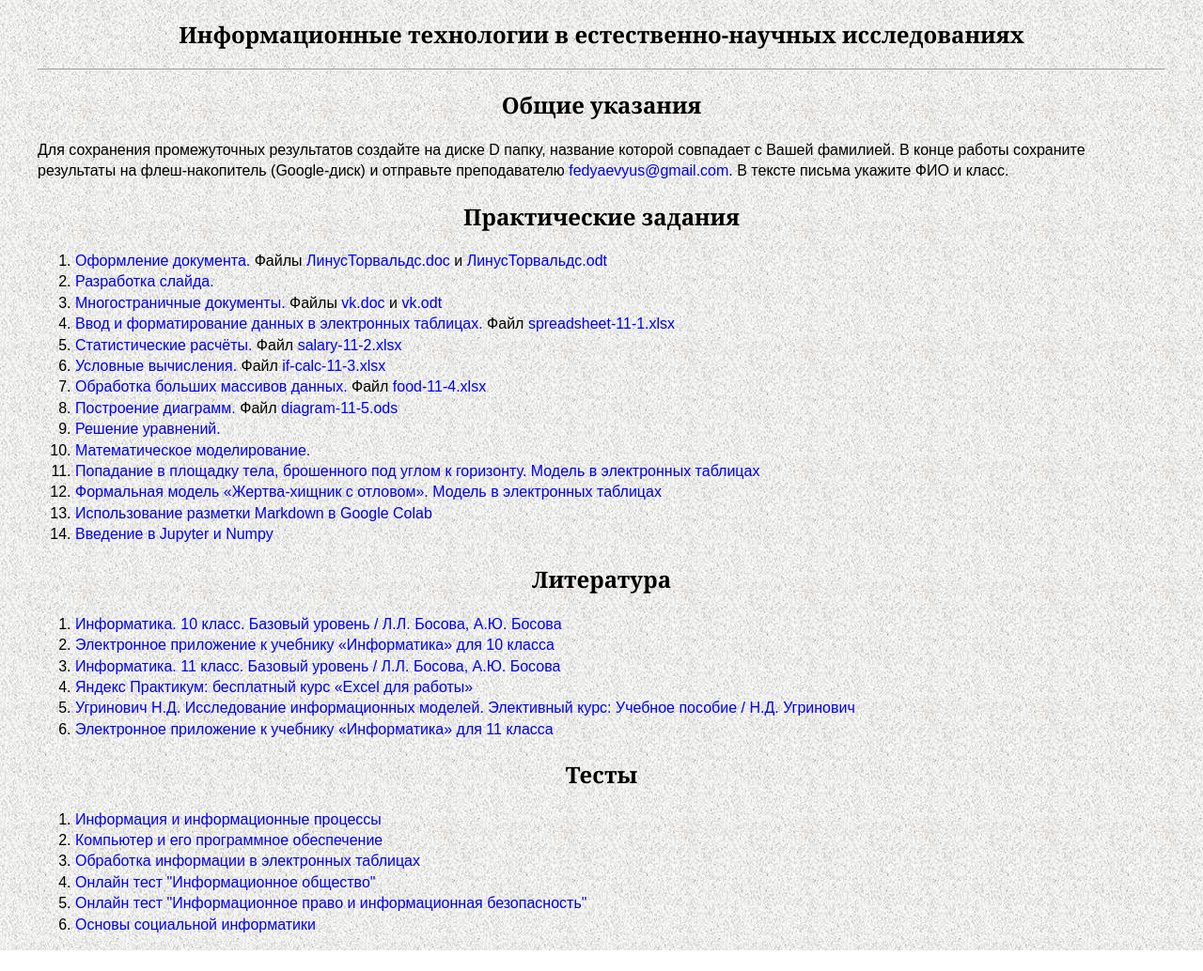
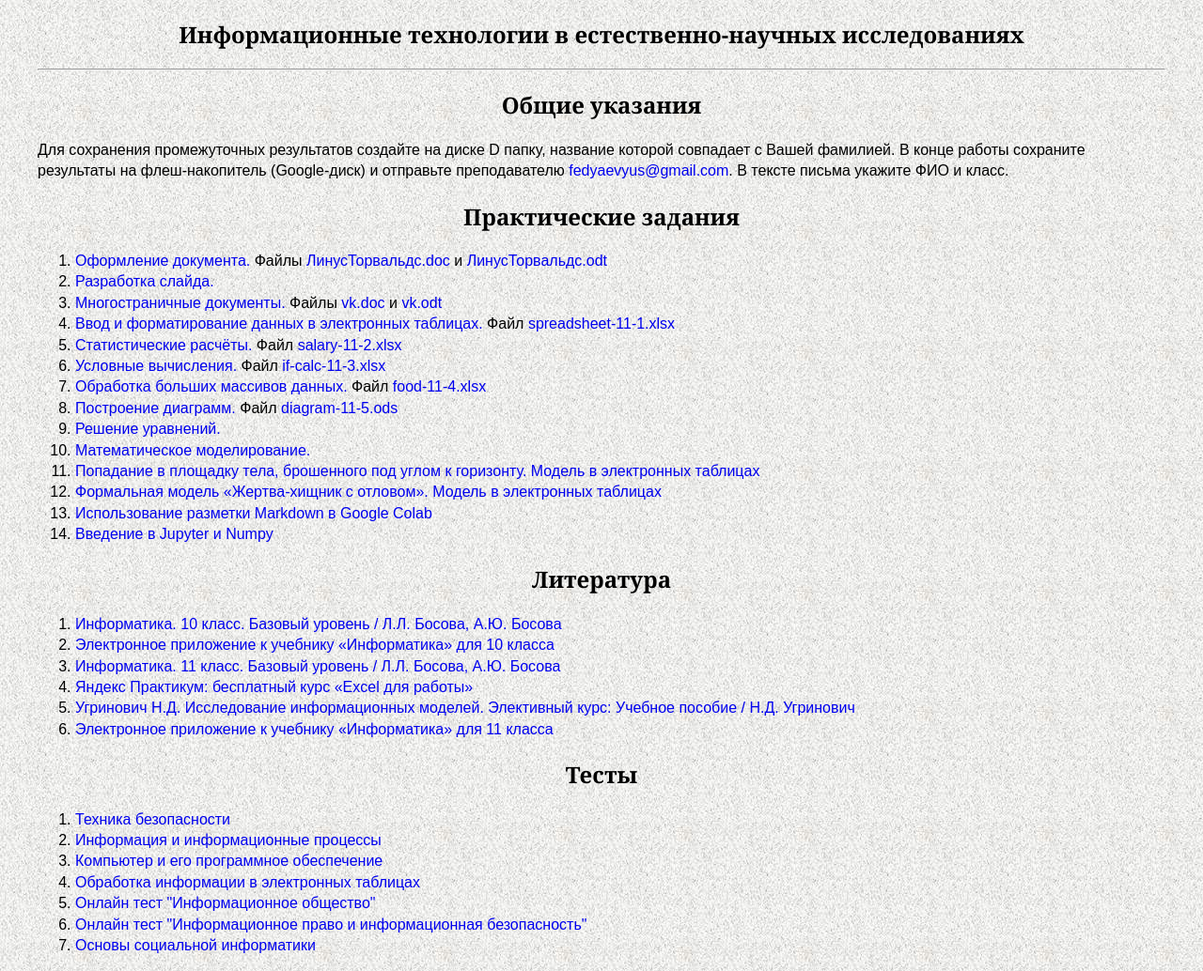
Before and after one commit to orelgym1/orelgym1.github.io, a plain HTML site: page index.html in a window 1280 px wide. Shown: the whole page at 94% size. Before the commit the page ends 1012 px from the top, so only its background shows below. Drawn offline with Linux system fonts and the light colour scheme.

Commit message:
Add test TB

```diff
--- a/index.html
+++ b/index.html
@@ -61,6 +61,8 @@
 
 	<h2>Тесты</h2>
 	<ol>
+	<li><a href="https://kpolyakov.spb.ru/school/test10/1.htm">
+	Техника безопасности</a></li>
 	<li><a href="test/test-10-1.exe">
 	Информация и информационные процессы</a></li>
 	<li><a href="test/test-10-2.exe">
```
